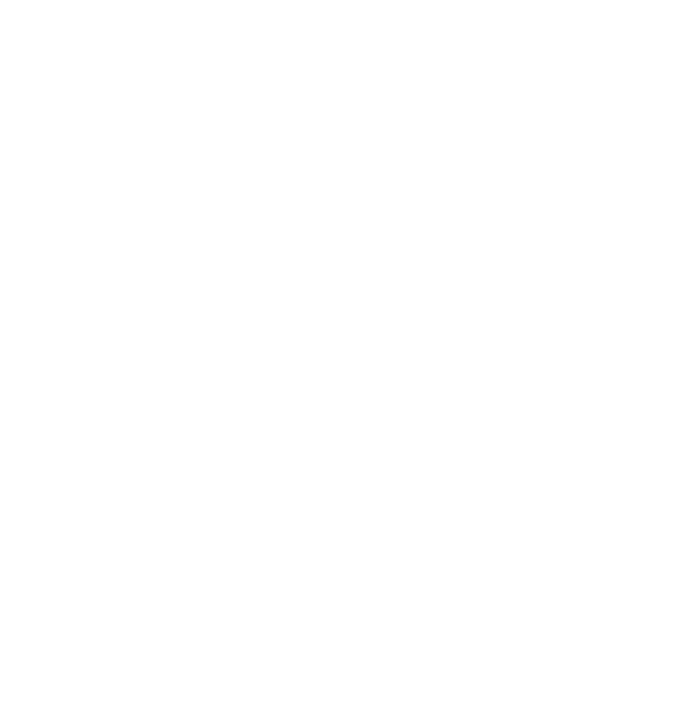
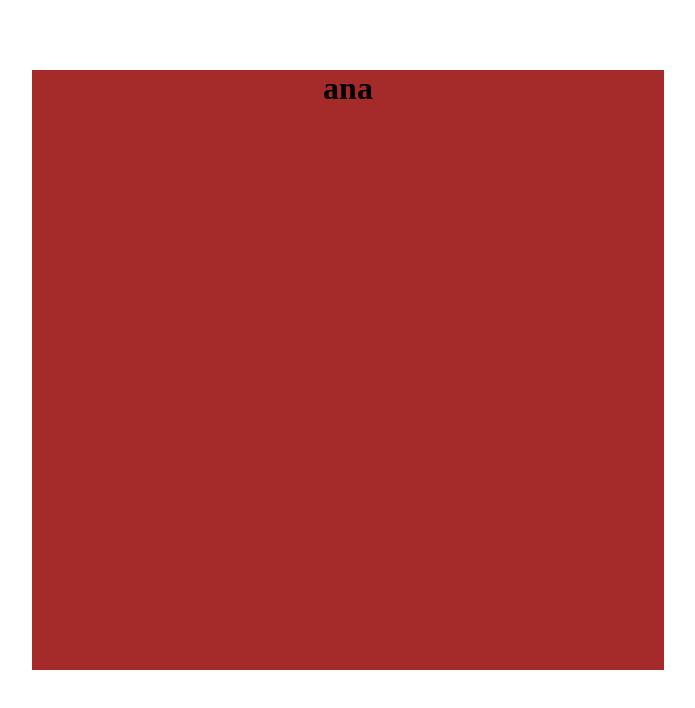
Before and after one commit to wisamosman/handy-, a plain HTML site: page index.html in a window 1280 px wide. Shown: the whole page, without its empty margins (292-987 px from the left). Drawn offline with Linux system fonts and the light colour scheme.

Commit message:
edit html1

```diff
--- a/css/style.css
+++ b/css/style.css
@@ -0,0 +1,8 @@
+.my{
+   width: 50%;
+   height: 600px;
+   background-color: brown;
+   margin: 0 auto;
+   margin-top: 70px;
+   text-align: center;
+}
--- a/index.html
+++ b/index.html
@@ -8,6 +8,8 @@
     <link rel="stylesheet" href="css/style.css">
 </head>
 <body>
-
+    <div class="my">
+<h1>ana</h1>
+    </div>
 </body>
 </html>
```
